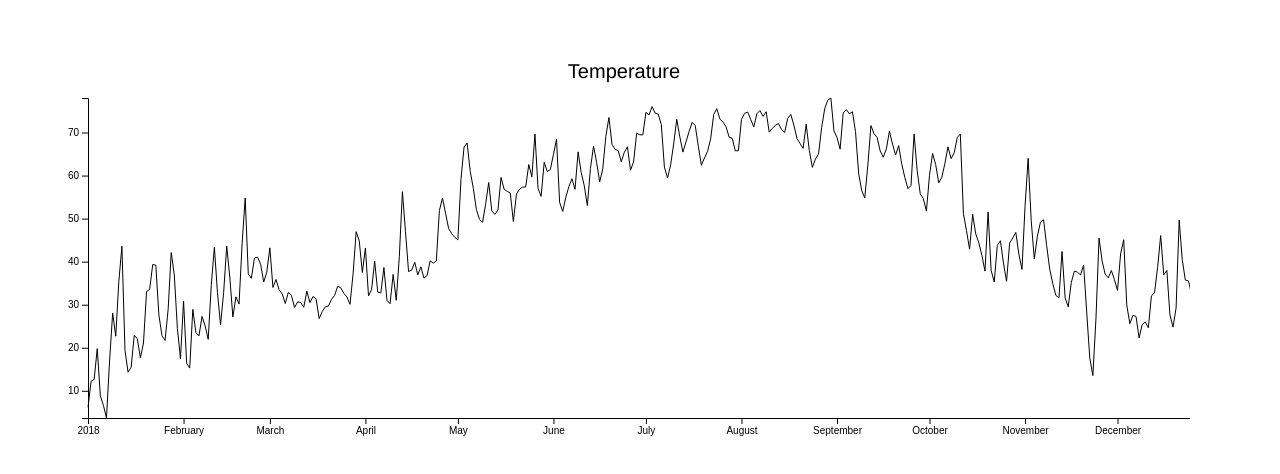
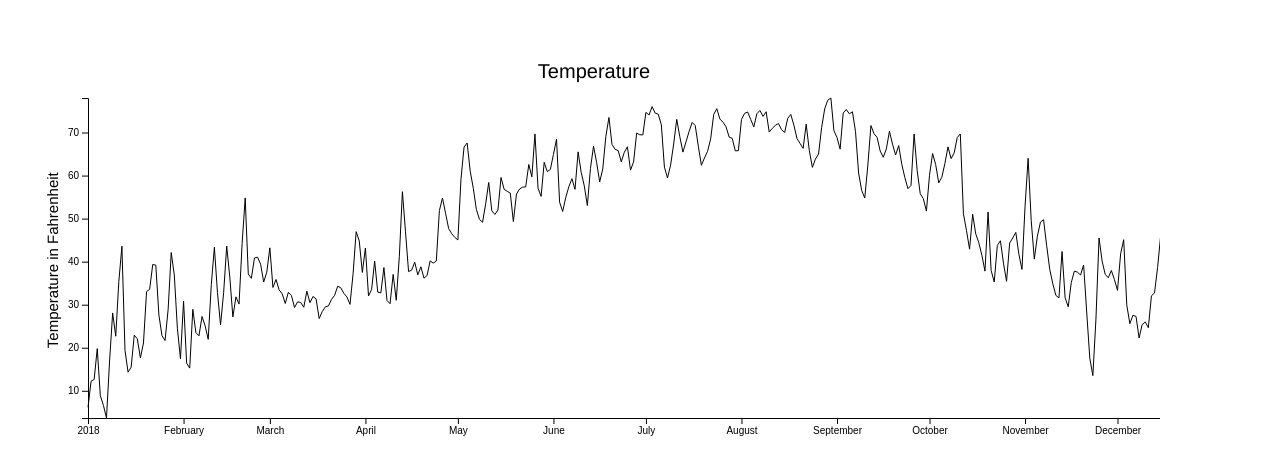
Before and after one commit to NickThe1/kbtu-data-visualization, a plain HTML site: page task1/LinearPlot/index.html in a window 1280 px wide. Drawn offline with nearby package versions, Linux system fonts and the light colour scheme.

Commit message:
feat: units

```diff
--- a/task1/LinearPlot/chart.js
+++ b/task1/LinearPlot/chart.js
@@ -55,7 +55,7 @@ async function buildPlot() {
 
     bounded.append("path")
         .attr("d",lineGenerator(data))
-        .attr("transform", "translate(50, 10)")
+        .attr("transform", "translate(80, 10)")
         .attr("fill","none")
         .attr("stroke","black");
 
@@ -68,20 +68,28 @@ async function buildPlot() {
     const calibration = dimension.boundedHeight + 10
 
     bounded.append("g")
-        .attr("transform", "translate(50, " + calibration +")")
+        .attr("transform", "translate(80, " + calibration +")")
         .call(xAxis);
 
     bounded.append("g")
-        .attr("transform", "translate(50, 10)")
+        .attr("transform", "translate(80, 10)")
         .call(yAxis);
 
-    svg.append('text')
+    bounded.append('text')
         .attr('x', dimension.width/2 + 10)
         .attr('y', 40)
         .attr('text-anchor', 'middle')
         .style('font-family', 'Helvetica')
         .style('font-size', 20)
         .text('Temperature');
+
+    bounded.append('text')
+        .attr('text-anchor', 'middle')
+        .attr('x', 0)
+        .attr('transform', 'translate(50,' + dimension.height/1.8 + ')rotate(-90)')
+        .style('font-family', 'Helvetica')
+        .style('font-size', 15)
+        .text('Temperature in Fahrenheit');
 }
 
 buildPlot();
--- a/task1/LinearPlot/index.html
+++ b/task1/LinearPlot/index.html
@@ -7,6 +7,6 @@
 </head>
 <body>
 <script src="chart.js"></script>
-<div id="wrapper" style="padding-left: 30px; padding-top: 30px"></div>
+<div id="wrapper" style="padding-top: 30px"></div>
 </body>
 </html>
```
